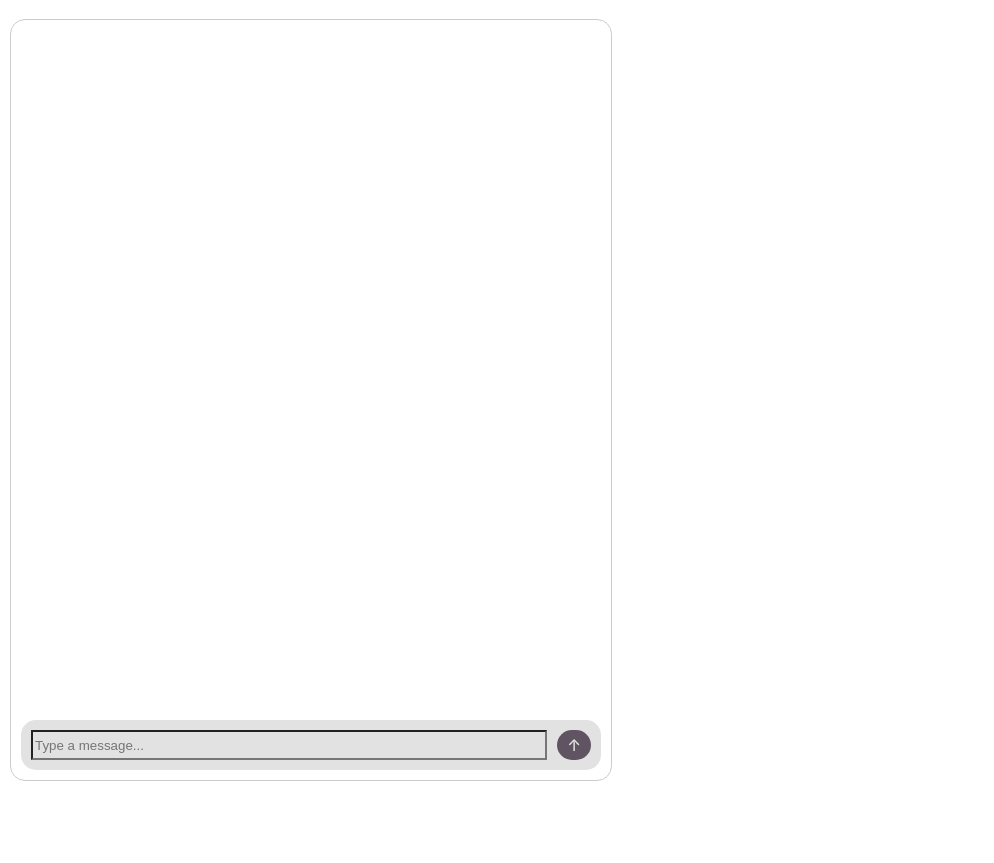
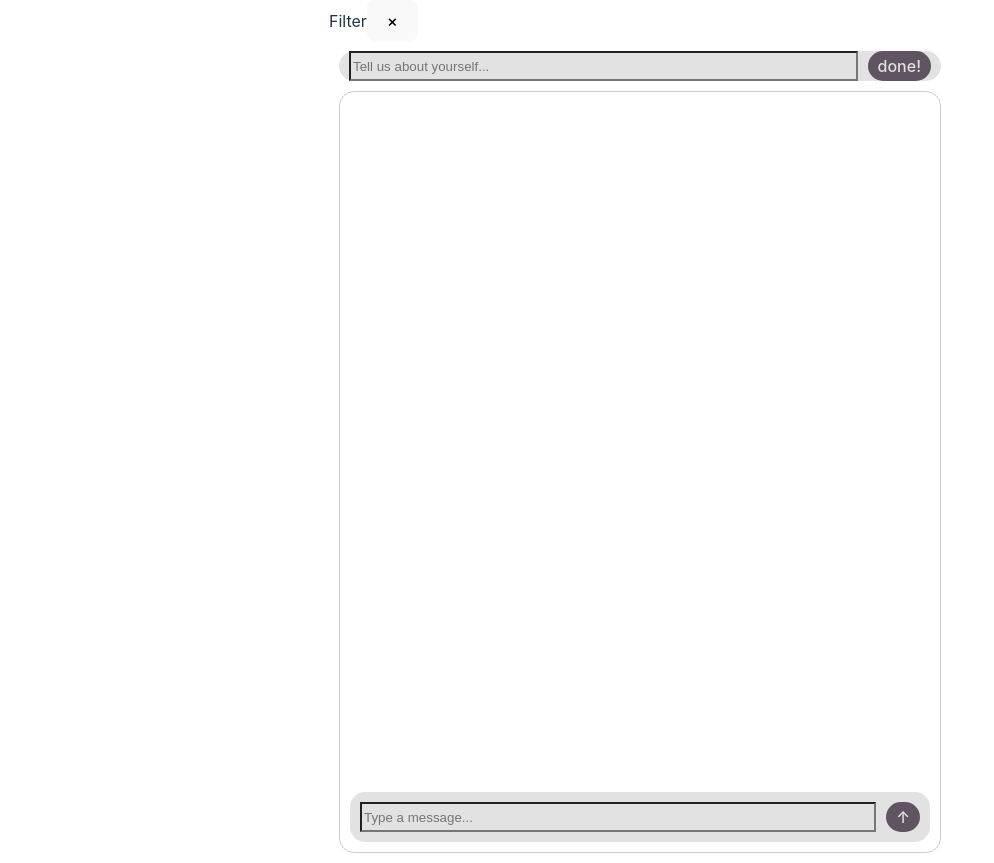
Before and after one commit to KevinColemanInc/rxplain-ai, a React (Vite) app in the folder my-react-app/: page / in a window 1280 px wide. Shown: the whole page, without its empty margins (0-994 px from the left). Before the commit the page ends 800 px from the top, so only its background shows below. Built offline with nearby package versions, Linux system fonts and the light colour scheme.

Commit message:
center and fix some css

```diff
--- a/my-react-app/src/App.jsx
+++ b/my-react-app/src/App.jsx
@@ -1,12 +1,14 @@
 import { useState } from 'react'
 import './App.css'
 import ChatArea from './ChatArea'
+import Contexts from './Contexts'
 
 function App() {
 
   return (
     <>
       <div>
+        <Contexts/>
         <ChatArea />
       </div>
     </>
--- a/my-react-app/src/Contexts.css
+++ b/my-react-app/src/Contexts.css
@@ -2,10 +2,61 @@
     display: flex;
     flex-direction: column;
     height: 95vh;
-    width: 100vh;
+    width: 100%;
     margin: 0 auto;
     max-width: 600px;
-    border: 1px solid #ccc;
+    border: 1px solid #100c0c;
+    border-radius: 15px;
+    box-sizing: border-box;
+    padding: 20px;
+  }
+
+
+  .filters-area {
+    display: flex;
+    overflow-y: auto;
+    padding: 10px;
+    border-radius: 5px;
+    margin-bottom: 10px;
+    background-color: #f3f3f3
+  }
+
+  .input-area {
+    flex: 1;
+    overflow-y: auto;
+    padding: 10px;
+    border-radius: 5px;
+    margin-bottom: 10px;
+    background-color: #e3e2e2;
+  }
+
+  .input-form {
+    display: flex;
     margin: 10px;
+  }
+
+  .input-field {
+    flex: 1;
+    background: none;
+    outline: none;
+    border: 1px solid #ccc; /* Added border for better visibility */
+    border-radius: 5px;
+    padding: 10px;
+  }
+
+  .send-button {
+    padding: 10px 10px;
+    border-radius: 50px;
+    border: none;
+    background-color: #605362;
+    color: #e3e2e2;
+    margin-left: 10px;
+  }
+
+  .input-area {
+    padding: 0px;
     border-radius: 15px;
+    border: none;
+    margin: 10px;
+    background-color: #e3e2e2;
   }
--- a/my-react-app/src/Contexts.jsx
+++ b/my-react-app/src/Contexts.jsx
@@ -1,4 +1,5 @@
 import React, { useState } from 'react'
+import FilterButton from './FilterButton'
 
 function Context() {
   const [inputVal, setInputVal] = useState('');
@@ -20,6 +21,9 @@ function Context() {
   return (
     <>
     <div className = "contexts-container">
+      <div className = "filters-area">
+        <FilterButton/>
+      </div>
       <div className="input-area">
         <form onSubmit={submit} className="input-form">
           <input
@@ -31,9 +35,9 @@ function Context() {
           />
           <button type="submit" className="send-button">
           done!
-        </button>
-      </form>
-    </div>
+         </button>
+        </form>
+      </div>
     </div>
 
 
--- /dev/null
+++ b/my-react-app/src/FilterButton.jsx
@@ -0,0 +1,25 @@
+import { useState } from 'react'
+
+function FilterButton() {
+    const [isVisible, setIsVisible] = useState(true);
+
+    if (!isVisible) return null;
+
+
+
+    return (
+      <>
+        <div className="inline-flex items-center bg-blue-500 text-white font-bold py-2 px-4 rounded">
+          <span>Filter</span>
+          <button
+            onClick={() => setIsVisible(false)}
+            className="ml-2 text-white bg-transparent hover:bg-red-500 rounded-full w-6 h-6 flex items-center justify-center"
+          >
+            &times;
+          </button>
+        </div>
+      </>
+    );
+  }
+
+export default FilterButton
--- a/my-react-app/src/index.css
+++ b/my-react-app/src/index.css
@@ -25,6 +25,7 @@ a:hover {
 body {
   margin: 0;
   display: flex;
+  justify-content: center;
   place-items: center;
   min-width: 320px;
   min-height: 100vh;
```
